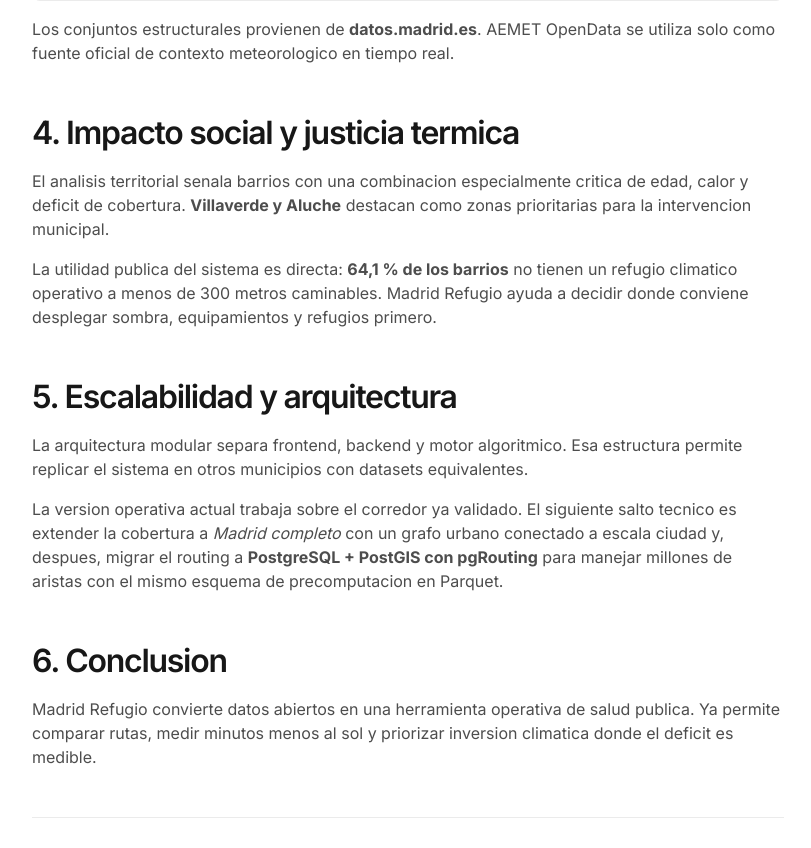
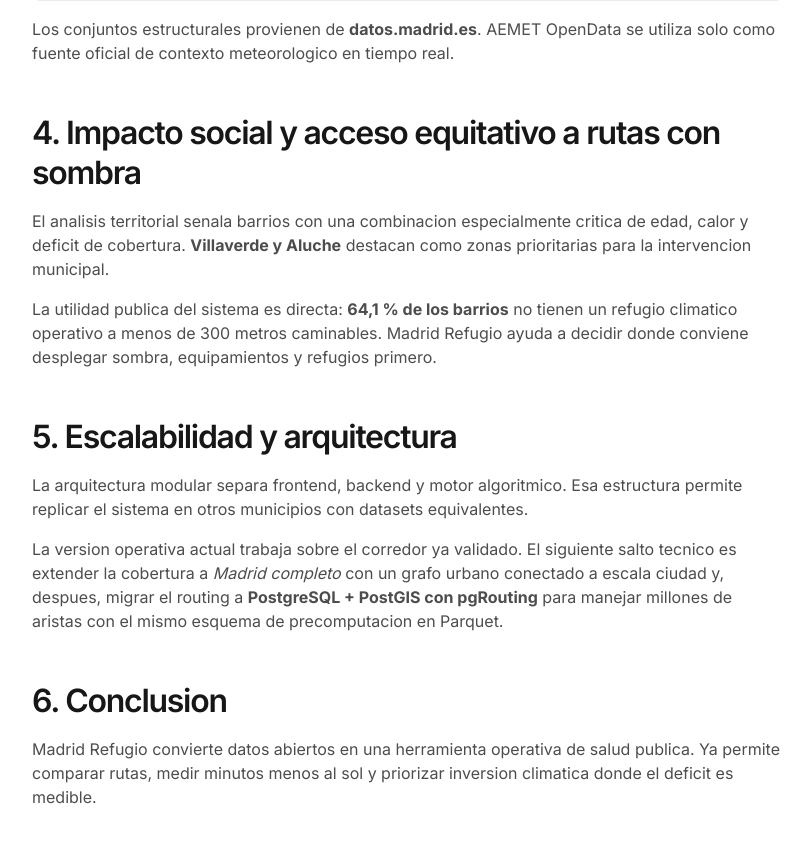
Before and after one commit to Huntsman1756/madrid-refugio-public, a Next.js app in the folder frontend/: page /metodologia in a window 1280 px wide. Shown: the part 2253-3101 px from the top of the page, without its empty margins (232-1043 px from the left). Built offline with nearby package versions, Linux system fonts and the light colour scheme.

Commit message:
docs: clarify user framing and frontend limitations copy

```diff
--- a/frontend/src/app/metodologia/page.tsx
+++ b/frontend/src/app/metodologia/page.tsx
@@ -171,7 +171,7 @@ export default function MetodologiaPage() {
         </section>
 
         <section className="mb-12">
-          <h2 className="sub-heading-large mb-4 text-[var(--ds-black)]">4. Impacto social y justicia termica</h2>
+          <h2 className="sub-heading-large mb-4 text-[var(--ds-black)]">4. Impacto social y acceso equitativo a rutas con sombra</h2>
           <div className="space-y-4 text-[var(--ds-gray-600)]">
             <p>
               El analisis territorial senala barrios con una combinacion especialmente critica de edad, calor y deficit
--- a/frontend/src/app/page.tsx
+++ b/frontend/src/app/page.tsx
@@ -211,7 +211,7 @@ export default function Home() {
               <MapIcon className="w-5 h-5" />
             </div>
             <h3 className="card-title text-[var(--ds-black)]">Equidad</h3>
-            <p className="text-[var(--ds-gray-600)] mb-1">Intervención prioritaria en barrios con déficit de refugios y alta contaminación. Justicia Térmica.</p>
+            <p className="text-[var(--ds-gray-600)] mb-1">Intervención prioritaria en barrios con déficit de refugios y alta contaminación. Acceso equitativo a rutas con sombra.</p>
             <span className="text-sm font-semibold text-[#ff5b4f] mt-auto">64,1% de barrios sin refugio a &lt;300 m</span>
           </Card>
         </div>
```
Also changed, not shown: 2 other files (tests, documents, lock files or other folders).
